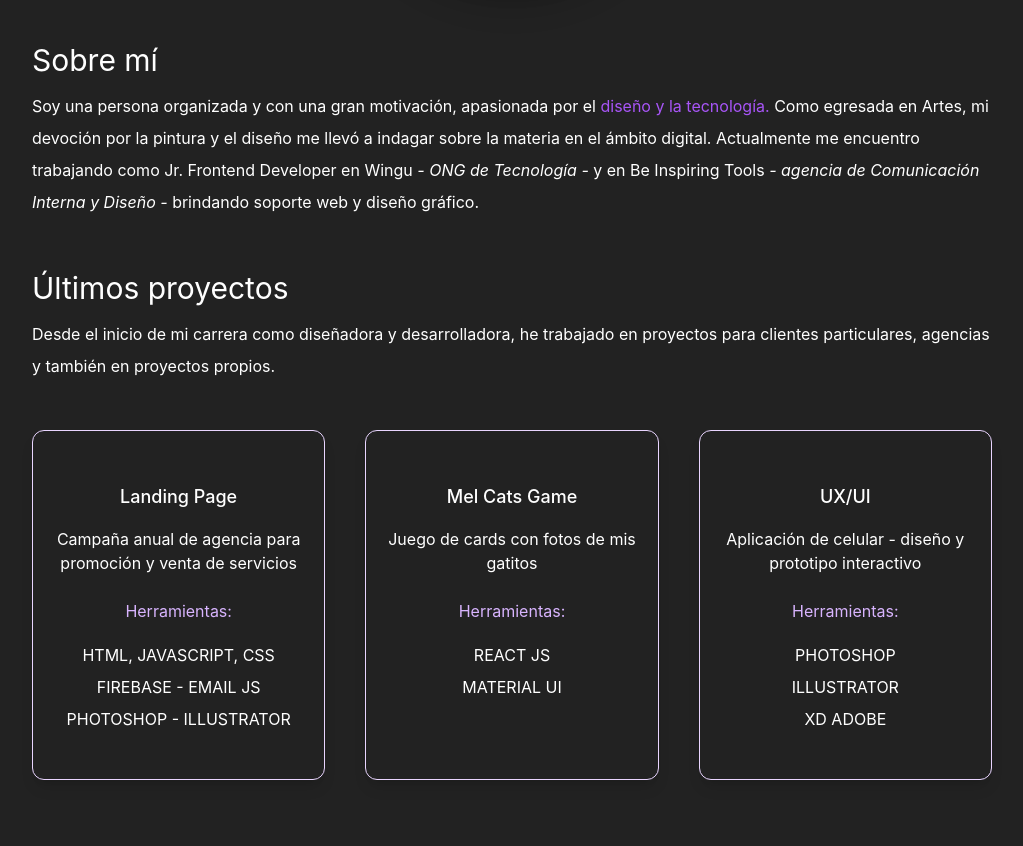
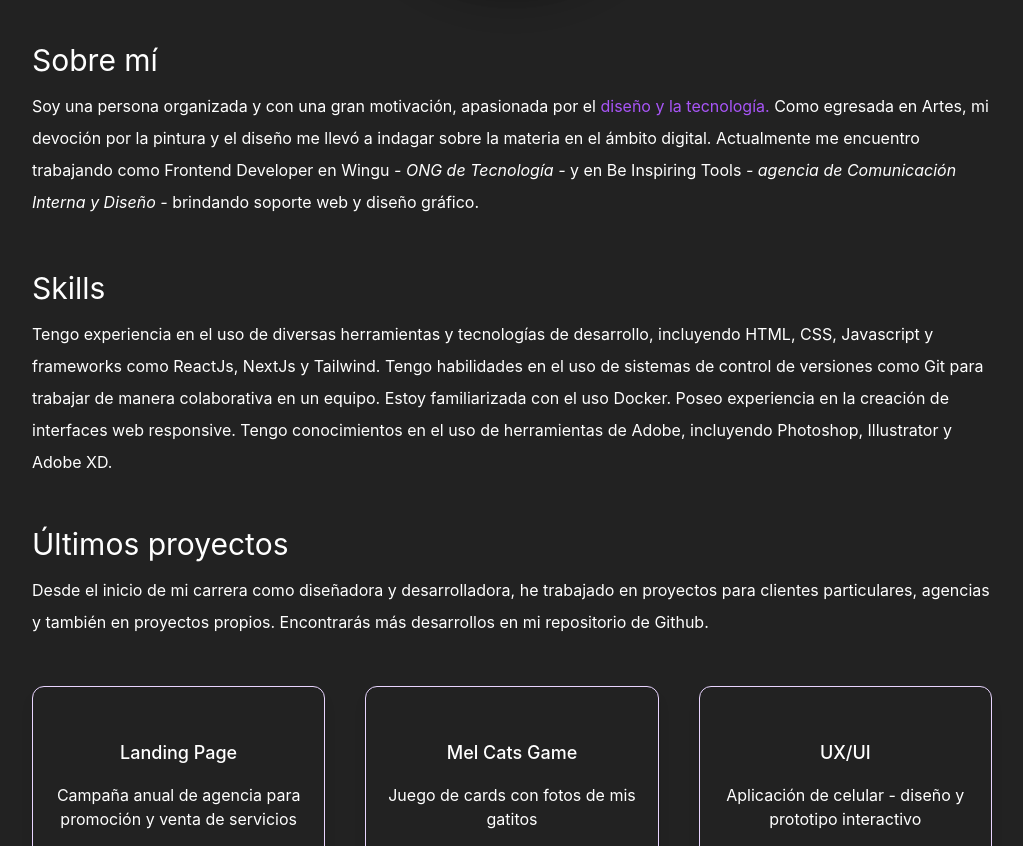
Before and after one commit to melicasasco/mel-next-tailwind-portfolio, a Next.js app: page / in a window 1280 px wide. Shown: the part 970-1816 px from the top of the page, without its empty margins (128-1151 px from the left). Built offline with nearby package versions, Linux system fonts and the light colour scheme.

Commit message:
add skills

```diff
--- a/app/layout.tsx
+++ b/app/layout.tsx
@@ -84,7 +84,7 @@ export default function RootLayout() {
                 <div className=" flex justify-center text-white dark:text-gray-400">
                   <div className="mx-auto border-2 border-purple-700 bg-gradient-to-b from-purple-500 rounded-full w-80 h-80 relative overflow-hidden mt-20 md:h-96 md:w-96 shadow-xl">
                     <Image
-                      src={"/MC.png"}
+                      src={"/img1.png"}
                       alt="meli"
                       layout="fill"
                       objectFit="cover"
@@ -102,6 +102,18 @@ export default function RootLayout() {
                       className="description-container"
                       dangerouslySetInnerHTML={{ __html: description }}
                     />
+                  </p>
+
+                </div>
+              </section>
+              <section className="pb-9">
+                <div>
+                  <h3 className="text-3xl py-1 text-white ">
+                    {t("skills-title")}
+                  </h3>
+                  <p className="text-md py-2 leading-8  text-white  text-gray-800 dark:text-gray-200">
+                    <span
+                    > {t("skills")}</span>
                   </p>
 
                 </div>
--- a/app/utils/languages/en.json
+++ b/app/utils/languages/en.json
@@ -1,12 +1,14 @@
 {
     "about-title": "About Me",
     "greeting": "They call me Meli. I'm from Buenos Aires, Argentina, and I enjoy designing and programming a lot. Contact me!",
-    "description": "I'm an organized person with great motivation, passionate about <span class='text-purple-500 font-bold'>design and technology.</span> As a graduate in Arts, my devotion to painting and design led me to explore the digital field. Currently, I'm working as a Jr. Frontend Developer at <a class='text-blue-600 font-bold' href='https://winguweb.org/' target='_blank'>Wingu</a> <i>- Technology NGO -</i> and at <a class='text-yellow-300 font-bold' href='https://beinspiringtools.com/' target='_blank'>Be Inspiring Tools</a> <i>- Internal Communication and Design agency -</i> providing web support and graphic design.",
+    "description": "I'm an organized person with great motivation, passionate about <span class='text-purple-500 font-bold'>design and technology.</span> As a graduate in Arts, my devotion to painting and design led me to explore the digital field. Currently, I'm working as a Frontend Developer at <a class='text-blue-600 font-bold' href='https://winguweb.org/' target='_blank'>Wingu</a> <i>- Technology NGO -</i> and at <a class='text-yellow-300 font-bold' href='https://beinspiringtools.com/' target='_blank'>Be Inspiring Tools</a> <i>- Internal Communication and Design agency -</i> providing web support and graphic design.",
     "latest-projects": "Latest projects",
-    "subtitle-projects": "Since the beginning of my career as a designer and developer, I have worked on projects for individual clients, agencies, and also on personal projects.",
-    "tools": " Design Tools I Used:",
+    "subtitle-projects": "Since the beginning of my career as a designer and developer, I have worked on projects for individual clients, agencies, and also on personal projects. You may find more work on my Github. ",
+    "tools": "Tools I Used:",
     "landing": "Annual agency campaign for promotion and sale of services",
     "cats": "Card game with pictures of my kittens",
     "app": "Mobile application - design and interactive prototype",
+    "skills-title": "Skills",
+    "skills": "I'm proficient in working with multiple development tools and technologies, including HTML, CSS, Javascript and frameworks such as ReactJs, NextJs and Tailwind. I'm skilled in using version control systems like Git in order to work collaboratively with a team. I'm experienced in creating responsive web interfaces.  I’m familiar with Docker. I'm knowledgeable in using tools from Adobe, including Photoshop, Illustrator and Adobe XD.",
     "final": "Made with 💜😺"
 }
--- a/app/utils/languages/es.json
+++ b/app/utils/languages/es.json
@@ -1,12 +1,14 @@
 {
     "about-title": "Sobre mí",
     "greeting": "Me dicen Meli. Soy de Buenos Aires, Argentina y me gusta mucho diseñar y programar. ¡Contactame!",
-    "description": "Soy una persona organizada y con una gran motivación, apasionada por el <span class='text-purple-500 font-bold'>diseño y la tecnología.</span> Como egresada en Artes, mi devoción por la pintura y el diseño me llevó a indagar sobre la materia en el ámbito digital. Actualmente me encuentro trabajando como Jr. Frontend Developer en <a class='text-blue-600 font-bold' href='https://winguweb.org/' target='_blank'>Wingu</a> <i>- ONG de Tecnología -</i> y en <a class='text-yellow-300 font-bold' href='https://beinspiringtools.com/' target='_blank'>Be Inspiring Tools</a> <i>- agencia de Comunicación Interna y Diseño -</i> brindando soporte web y diseño gráfico.",
+    "description": "Soy una persona organizada y con una gran motivación, apasionada por el <span class='text-purple-500 font-bold'>diseño y la tecnología.</span> Como egresada en Artes, mi devoción por la pintura y el diseño me llevó a indagar sobre la materia en el ámbito digital. Actualmente me encuentro trabajando como Frontend Developer en <a class='text-blue-600 font-bold' href='https://winguweb.org/' target='_blank'>Wingu</a> <i>- ONG de Tecnología -</i> y en <a class='text-yellow-300 font-bold' href='https://beinspiringtools.com/' target='_blank'>Be Inspiring Tools</a> <i>- agencia de Comunicación Interna y Diseño -</i> brindando soporte web y diseño gráfico.",
     "latest-projects": "Últimos proyectos",
-    "subtitle-projects": "Desde el inicio de mi carrera como diseñadora y desarrolladora, he trabajado en proyectos para clientes particulares, agencias y también en proyectos propios.",
+    "subtitle-projects": "Desde el inicio de mi carrera como diseñadora y desarrolladora, he trabajado en proyectos para clientes particulares, agencias y también en proyectos propios. Encontrarás más desarrollos en mi repositorio de Github.",
     "tools": "Herramientas:",
     "landing":"Campaña anual de agencia para promoción y venta de servicios",
     "cats": " Juego de cards con fotos de mis gatitos",
     "app": "Aplicación de celular - diseño y prototipo interactivo",
+    "skills-title": "Skills",
+    "skills": "Tengo experiencia en el uso de diversas herramientas y tecnologías de desarrollo, incluyendo HTML, CSS, Javascript y frameworks como ReactJs, NextJs y Tailwind. Tengo habilidades en el uso de sistemas de control de versiones como Git para trabajar de manera colaborativa en un equipo. Estoy familiarizada con el uso Docker. Poseo experiencia en la creación de interfaces web responsive. Tengo conocimientos en el uso de herramientas de Adobe, incluyendo Photoshop, Illustrator y Adobe XD.",
     "final": "Hecho con 💜😺"
 }
```
Also changed, not shown: 1 other file (tests, documents, lock files or other folders).
